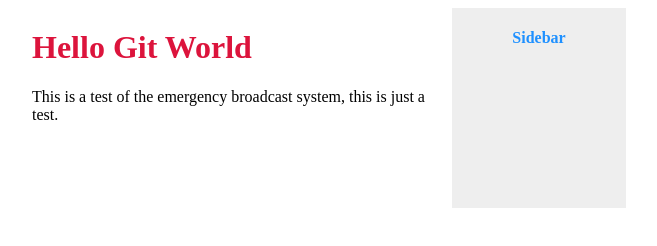
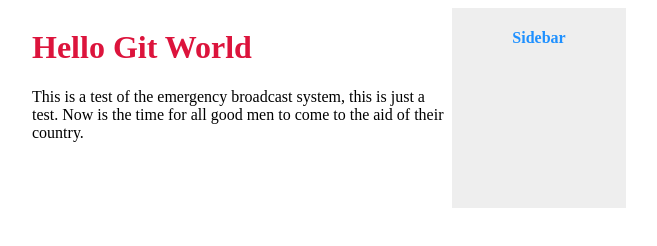
Before and after one commit to cbad-mvd/githubtest, a plain HTML site: page index.html in a window 1280 px wide. Shown: the whole page, without its empty margins (308-965 px from the left). Drawn offline with Linux system fonts and the light colour scheme.

Commit message:
stash test

```diff
--- a/index.html
+++ b/index.html
@@ -9,7 +9,7 @@
 
     <div class='main'>
       <h1>Hello Git World</h1>
-      <p>This is a test of the emergency broadcast system, this is just a test.</p>
+      <p>This is a test of the emergency broadcast system, this is just a test. Now is the time for all good men to come to the aid of their country.</p>
     </div>
 
     <div class='sidebar'>
```
